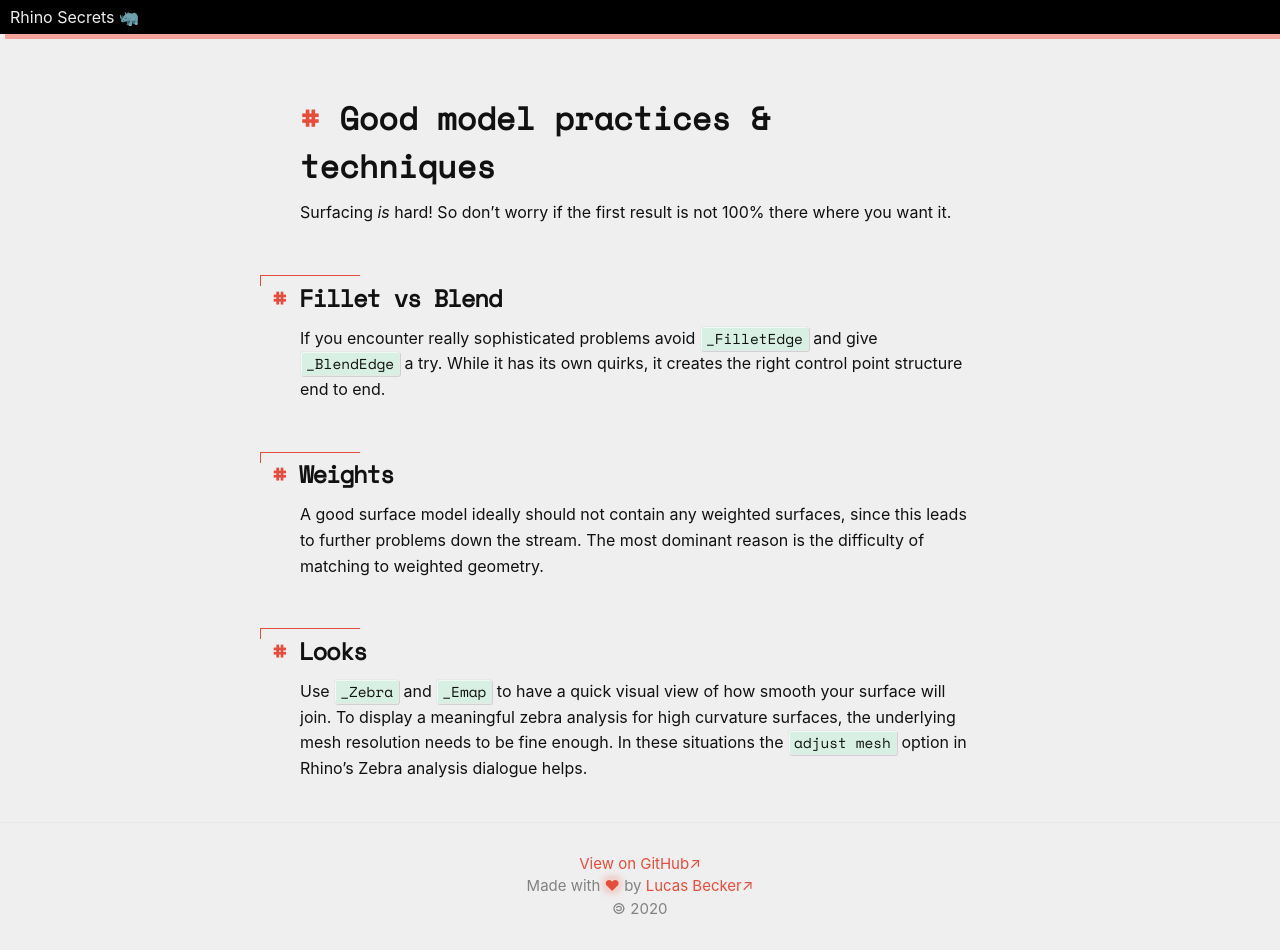
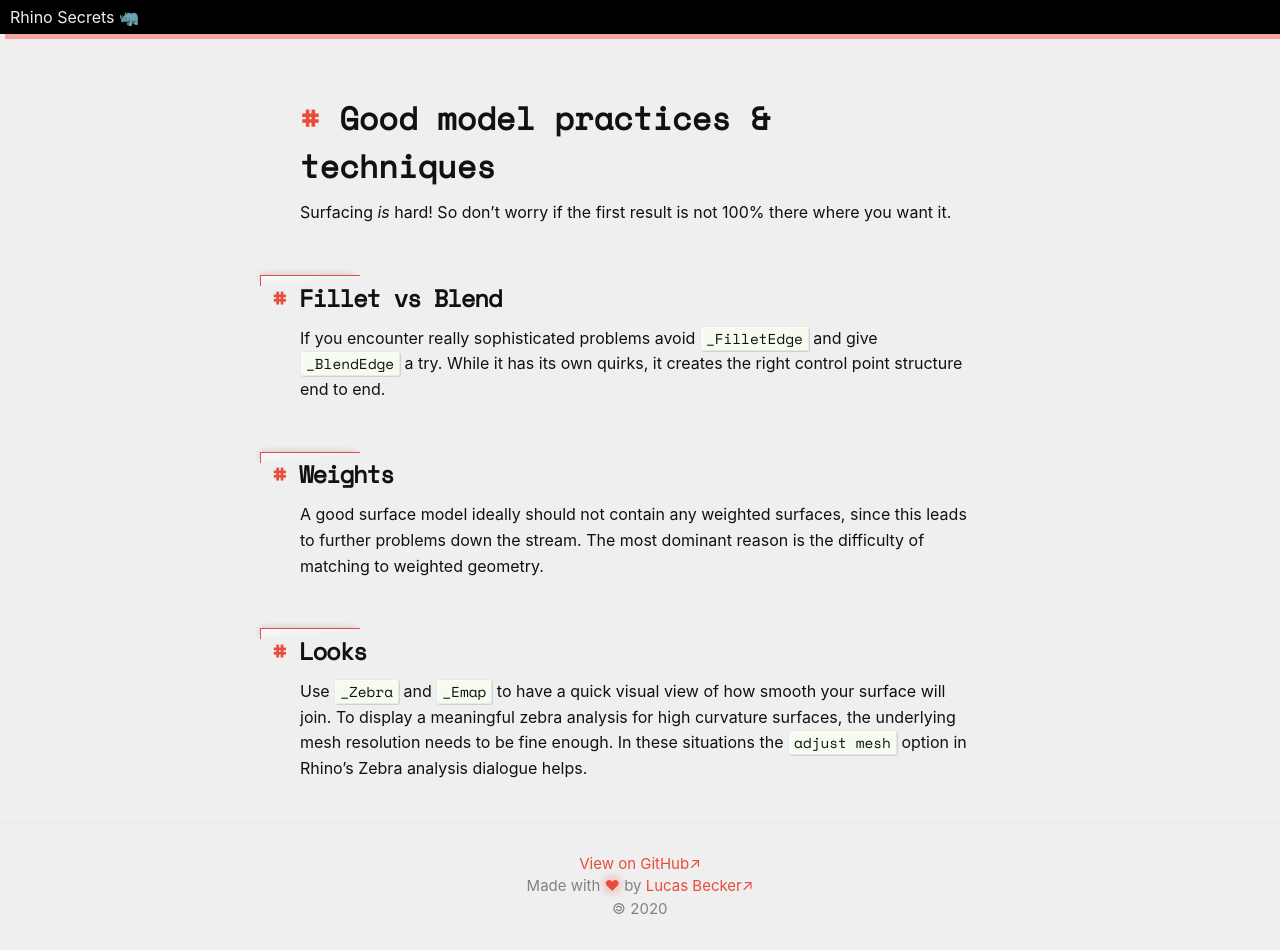
Before and after one commit to runxel/rhino-secrets, a Jekyll site: the page built from model-practices.md, in a window 1280 px wide. Built offline with Jekyll 4.4.1, drawn with Linux system fonts in a browser that asks for light colours; some web fonts are replaced; our own code applies the rules of GitHub Pages for plain Markdown files.

Commit message:
slight css changes

```diff
--- a/_sass/minima/_base.scss
+++ b/_sass/minima/_base.scss
@@ -143,6 +143,8 @@ h3 {
     border-top: 1.2px solid $brand-color;
     border-left: 1.2px solid $brand-color;
     padding-bottom: 10px;
+    background: linear-gradient(175deg, rgba(255, 255, 255, 0.75) 0%,rgba(255, 255, 255, 0) 60%);
+    box-shadow: -3px -3px 6px -3px rgba(116, 116, 116, 0.4);
   }
 }
 
@@ -193,7 +195,7 @@ code {
   font-family: $base-font-family-mono;
   border: 1px solid $grey-color-light;
   border-radius: 3px;
-  background-color: rgb(216, 240, 227);
+  background-color: #f5fbee;
   font-size: 90%;
   box-shadow:
     1px 1px 0 #959da55c,
```
